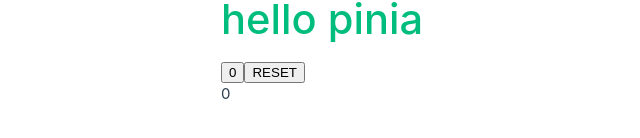
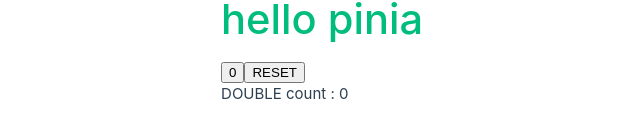
Before and after one commit to BrianH29/learn_pinia, a Vue app: page / in a window 1280 px wide. Shown: the part 348-486 px from the top of the page, without its empty margins (217-857 px from the left). Built offline with nearby package versions, Linux system fonts and the light colour scheme.

Commit message:
basic learn finish

```diff
--- a/src/App.vue
+++ b/src/App.vue
@@ -18,7 +18,7 @@
 
       <button @click="store.$reset()">RESET</button>
     </div>
-      <span>{{ store.doubleCount }}</span>
+      <span>DOUBLE count : {{ store.doubleCount }}</span>
   </header>
 
 
```
